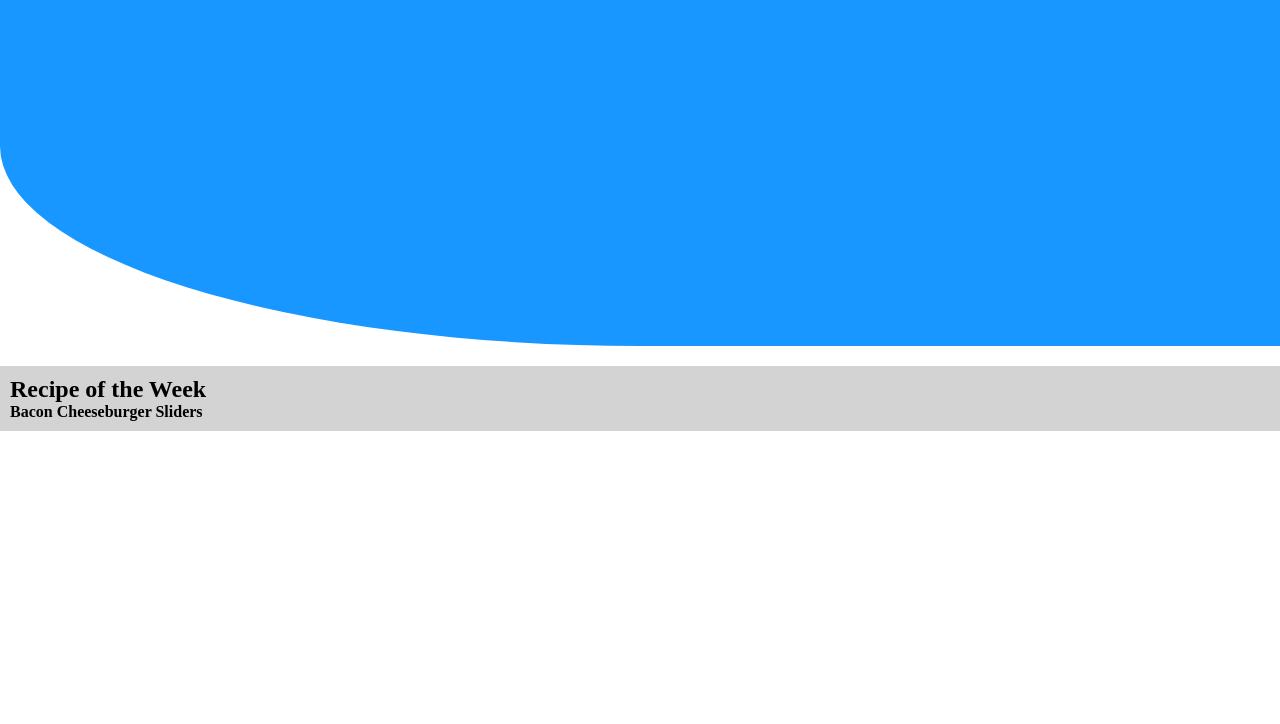
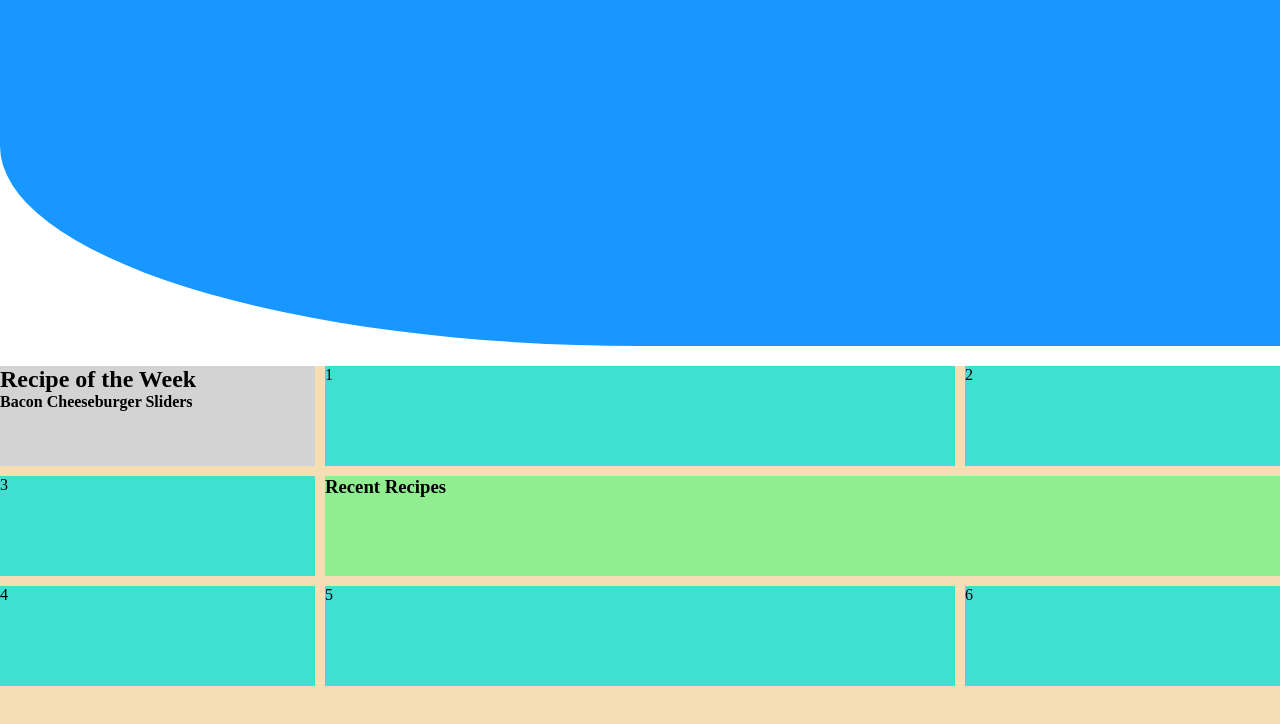
Before and after one commit to Gator1994/ChefsofCYC, a plain HTML site: page index.html in a window 1280 px wide. Shown: the part 54-778 px from the top of the page. Drawn offline with Linux system fonts and the light colour scheme.

Commit message:
testing CSS grid
testing CSS grid to get a feel for it

```diff
--- a/index.html
+++ b/index.html
@@ -21,10 +21,17 @@
     <main>
         <div class='weeklyRecipe'>
             <h2>Recipe of the Week</h2>
-            <h4>Bacon Cheeseburger Sliders
-
-            </h4>
+            <h4>Bacon Cheeseburger Sliders</h4>
         </div>
+        <div class="newRecipes">
+            <h3>Recent Recipes</h3>
+        </div>
+        <div>1</div>
+        <div>2</div>
+        <div>3</div>
+        <div>4</div>
+        <div>5</div>
+        <div>6</div>
     </main>
 
 </body>
--- a/main.css
+++ b/main.css
@@ -8,7 +8,7 @@ header{
     background-color: rgb(23, 151, 255);
     border-bottom-left-radius: 50%;
 }
-    /* Navigation */
+/* Navigation */
         nav{
             float:right;
 
@@ -25,10 +25,32 @@ header{
             text-decoration: none;
 
          }
+
+ /*Main Design */
+         main{
+             background-color: wheat;
+             display: grid;
+             grid-template: 100px 100px 100px / 1fr 2fr 1fr;
+             grid-gap: 10px;
+             margin-top: 20px;
+             width: 100%;
+             height: 1200px;
+
+
+         }
+
 /* Recipe of the Week */
-.weeklyRecipe{
-    background-color: lightgray;
-    margin-top: 20px;
-    padding: 10px;
-    width: 1200x;
+        .weeklyRecipe{
+            background-color: lightgray;
+            grid-area: 1 / 1 / span 1 / span 1;
+            display: inline-block;
+        }
+
+        .newRecipes{
+            background-color: lightgreen;
+            grid-area: 2 / 2 / 3 / 4;
+            display: inline-block;
+        }
+div{
+    background-color: turquoise;
 }
```
